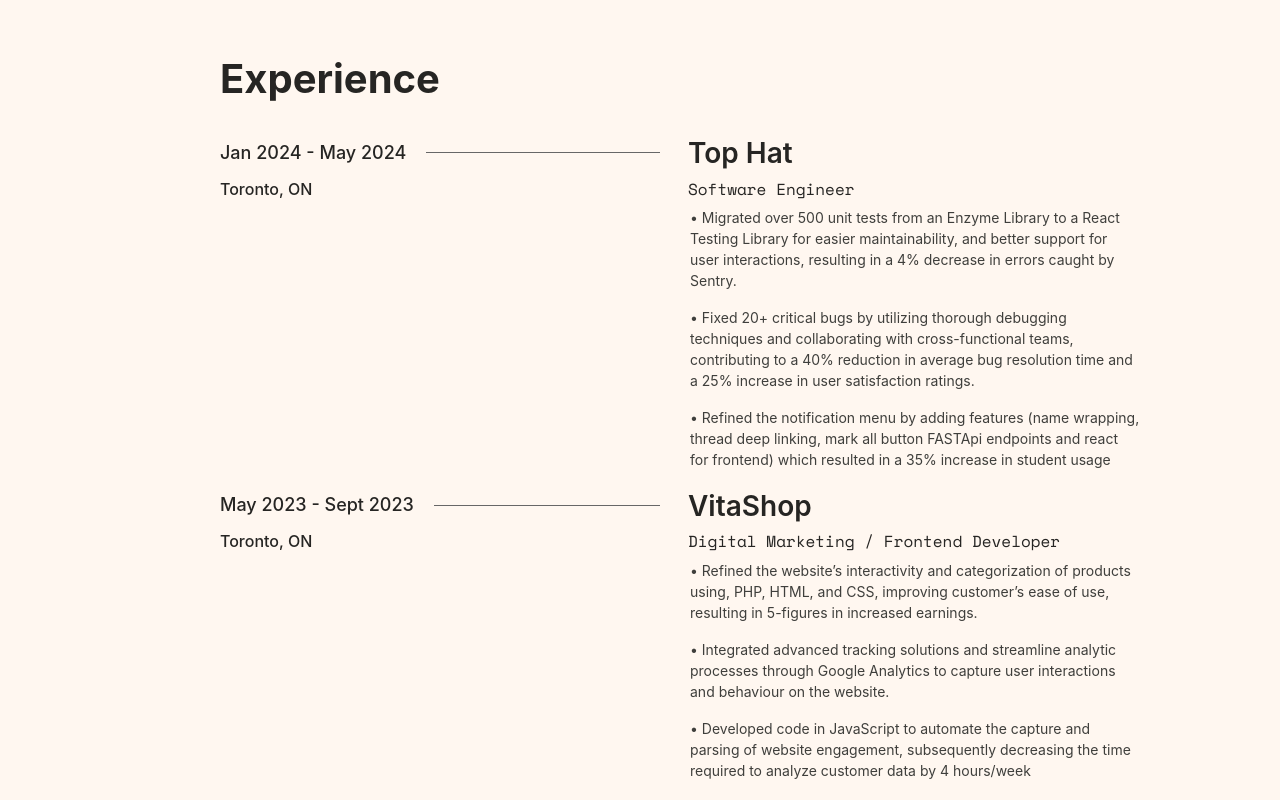
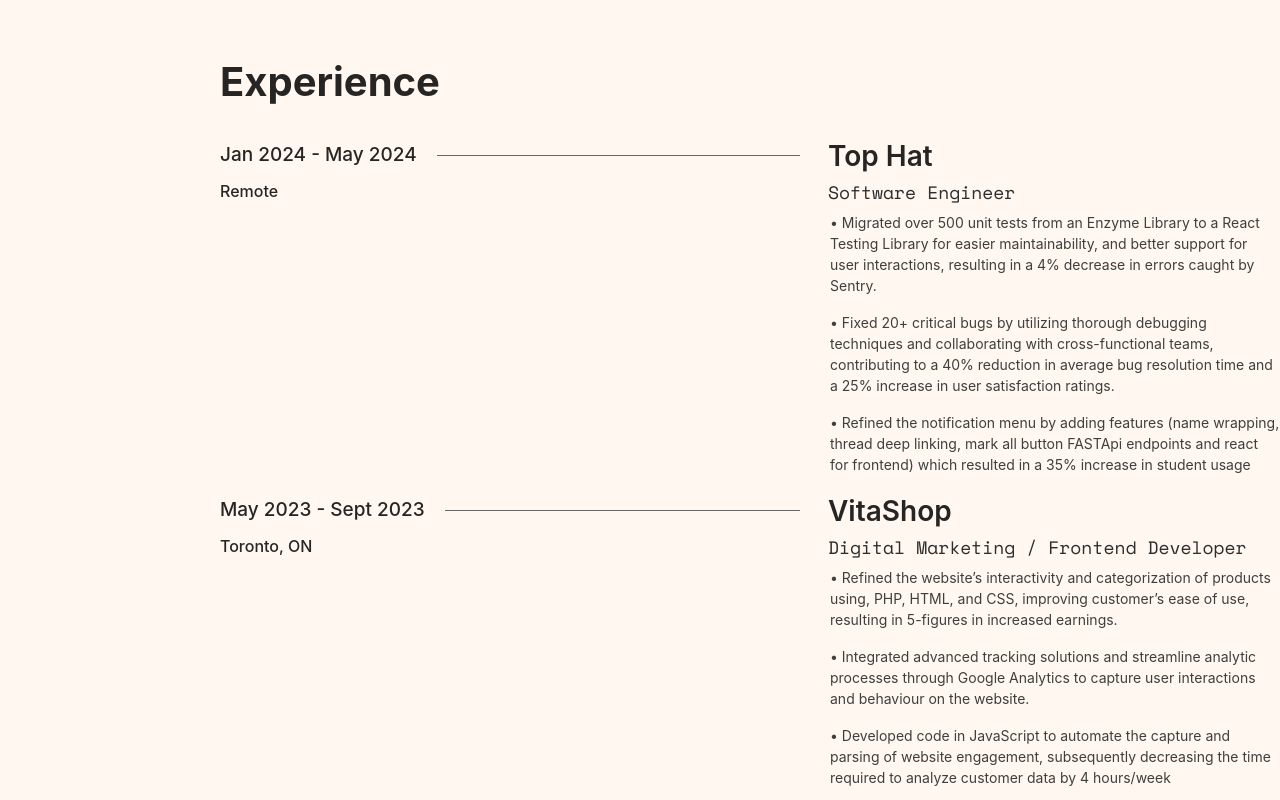
Before and after one commit to Kim-Yoonhyok/yoonkim, a React (Vite) app in the folder my-website/: page / in a window 1280 px wide. Shown: the part 1400-2200 px from the top of the page. Built offline with nearby package versions, Linux system fonts and the light colour scheme; a web font is replaced by a local one.

Commit message:
updated experience section

```diff
--- a/my-website/src/Components/Experience/Experience.tsx
+++ b/my-website/src/Components/Experience/Experience.tsx
@@ -10,7 +10,7 @@
                     <div className="expContainer">
                         <h3 className="date">Jan 2024 - May 2024</h3>
                         <h2 className="company"><a href="https://tophat.com/" target="_blank">Top Hat</a></h2>
-                        <h3 className="location">Toronto, ON</h3>
+                        <h3 className="location">Remote</h3>
                         <h4 className="role">Software Engineer</h4>
                         <div className="description">
                             <p>• Migrated over 500 unit tests from an Enzyme Library to a React Testing Library for easier maintainability, and
--- a/my-website/src/Components/Experience/ExperienceStyles.css
+++ b/my-website/src/Components/Experience/ExperienceStyles.css
@@ -28,11 +28,12 @@
 
 .date {
     grid-area: date;
-    font-size: 18px;
+    font-size: 19px;
     color: #262523;
     display: flex;
     align-items: center;
     white-space: nowrap;
+    width: 600px
 }
 
 .date::after {
@@ -71,8 +72,8 @@
 
 .role {
     grid-area: role;
-    font-size: 16px;
-    color: #262523;
+    font-size: 18px;
+    color: #2d2d2d;
 
 }
 
```
